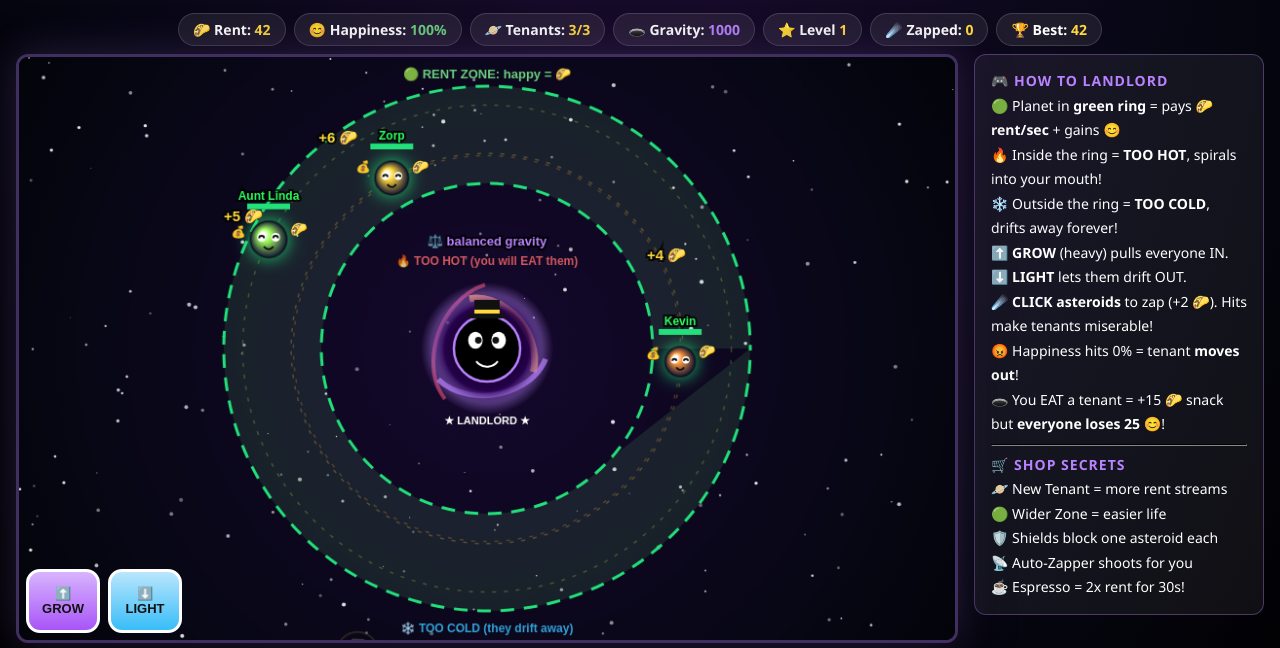
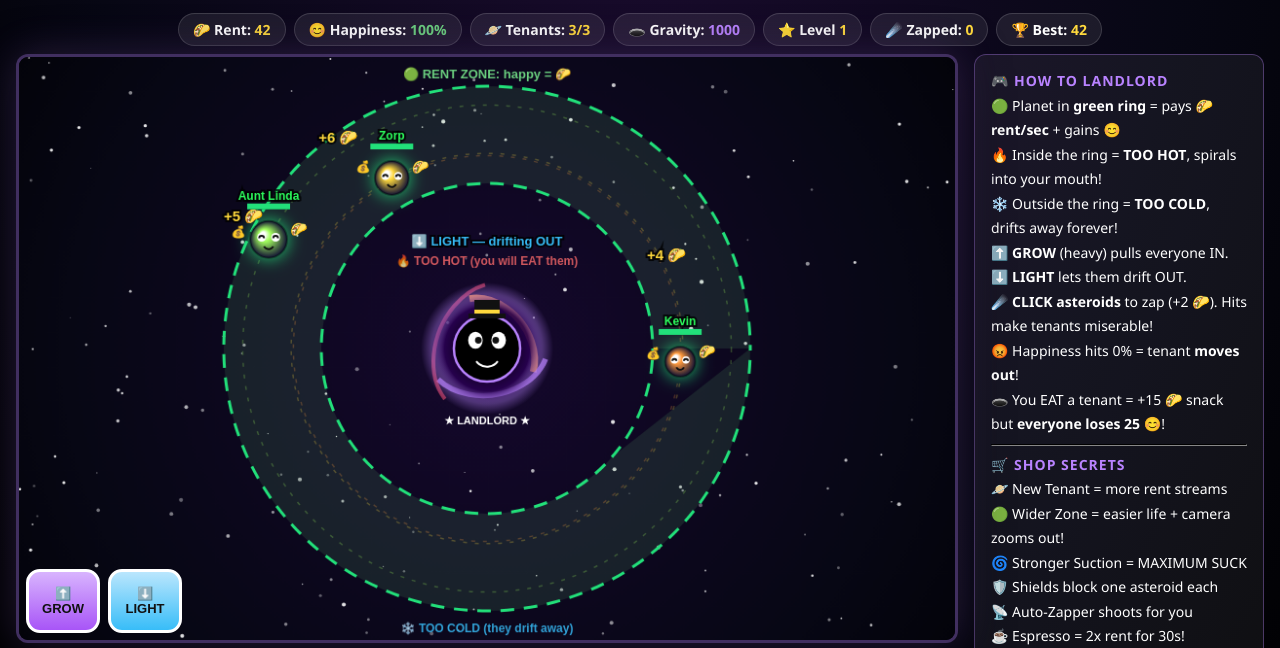
Before and after one commit to samuterry3/sam.terryfamily.com, a plain HTML site: page black-hole-landlord.html in a window 1280 px wide. Both pictures are taken after a click on the button "▶ COLLECT RENT!". Shown: the part 145-793 px from the top of the page. Drawn offline with Linux system fonts and the light colour scheme.

Commit message:
Black Hole Landlord: stronger suction upgrade, bigger ring, camera zoom-out

```diff
--- a/black-hole-landlord.html
+++ b/black-hole-landlord.html
@@ -127,7 +127,7 @@
       🟢 Keep planets inside the <b style="color:#6bcf7f">GREEN RENT ZONE</b> and they pay you <b style="color:#ffd93d">🌮 rent</b> every second.<br>
       🔥 Too close = <b style="color:#ff6b6b">TOO HOT</b> (they'll fall in and you'll EAT them!). ❄️ Too far = <b style="color:#38bdf8">TOO COLD</b> (they freeze &amp; move out!).<br>
       ☄️ <b>Click / tap asteroids</b> to ZAP them before they smack your tenants!<br>
-      🛒 Spend rent on new tenants, wider zones, shields &amp; auto-zappers. Survive as long as you can!
+      🛒       Spend rent on new tenants, wider zones, stronger suction, shields &amp; auto-zappers. Survive as long as you can!
     </p>
     <button class="epic" id="btnPlay">▶ COLLECT RENT!</button>
     <div style="font-weight:800;color:#ffd93d;" id="menuBest">🏆 Best fortune: 0 🌮</div>
@@ -173,7 +173,8 @@
   <hr style="border-color:#333">
   <span class="how">🛒 SHOP SECRETS</span>
   <div>🪐 New Tenant = more rent streams</div>
-  <div>🟢 Wider Zone = easier life</div>
+  <div>🟢 Wider Zone = easier life + camera zooms out!</div>
+  <div>🌀 Stronger Suction = MAXIMUM SUCK</div>
   <div>🛡️ Shields block one asteroid each</div>
   <div>📡 Auto-Zapper shoots for you</div>
   <div>☕ Espresso = 2x rent for 30s!</div>
@@ -207,7 +208,9 @@
 let coins = 0, totalEarned = 0, zapped = 0, tenantsServed = 0, eatenCount = 0, leftCount = 0;
 let level = 1, levelT = 0;
 let mass = 1000, targetMass = 1000;
-const MASS_MIN = 500, MASS_MAX = 2000, MASS_RATE = 650;
+const MASS_MIN = 500;
+let MASS_MAX = 2600, MASS_RATE = 750, suckLv = 0; // suction upgradeable in shop!
+let camZoom = 1; // eases out as the rent ring grows so it always fits on screen
 const MU_PER_MASS = 1400; // mu = mass * 1400 -> circular orbit ~80px/s at r=220
 let zoneIn = 170, zoneOut = 270, zoneWiden = 0;
 let rentMult = 1, rentMultT = 0;
@@ -265,7 +268,8 @@
 }
 function floater(x,y,text,color){ floaters.push({x,y,text,life:90,color:color||'#fff'}); }
 function ehRadius(){ return 18 + mass*0.016; }
-function zoneRadii(){ return { zi: zoneIn - zoneWiden, zo: zoneOut + zoneWiden }; }
+function zoneRadii(){ return { zi: Math.max(95, zoneIn - zoneWiden*0.4), zo: zoneOut + zoneWiden }; }
+function screenToWorld(sx,sy){ return { x: CX + (sx-CX)/camZoom, y: CY + (sy-CY)/camZoom }; }
 
 /* stars */
 const stars=[];
@@ -348,10 +352,12 @@
 
 /* ---------------- ASTEROIDS ---------------- */
 function spawnAsteroid(){
+  // spawn just outside the currently-visible world rect (accounts for camera zoom-out)
+  const hx=(W/2)/camZoom+50, hy=(H/2)/camZoom+50;
   const side=(Math.random()*4)|0;
   let x,y;
-  if(side===0){ x=rand(0,W); y=-30; } else if(side===1){ x=W+30; y=rand(0,H); }
-  else if(side===2){ x=rand(0,W); y=H+30; } else { x=-30; y=rand(0,H); }
+  if(side===0){ x=CX+rand(-hx,hx); y=CY-hy; } else if(side===1){ x=CX+hx; y=CY+rand(-hy,hy); }
+  else if(side===2){ x=CX+rand(-hx,hx); y=CY+hy; } else { x=CX-hx; y=CY+rand(-hy,hy); }
   // aim near center with offset so some threaten the ring and some miss
   const tx=CX+rand(-260,260), ty=CY+rand(-200,200);
   const d=Math.hypot(tx-x,ty-y)||1;
@@ -376,6 +382,7 @@
   time=0; playTime=0; level=1; levelT=0; shake=0;
   coins=0; totalEarned=0; zapped=0; tenantsServed=0; eatenCount=0; leftCount=0;
   mass=1000; targetMass=1000;
+  MASS_MAX=2600; suckLv=0; camZoom=1;
   zoneWiden=0; rentMult=1; rentMultT=0; autoZapper=false; autoZapCD=0;
   planets=[]; asteroids=[]; particles=[]; floaters=[]; rays=[];
   nameIdx=0;
@@ -404,8 +411,10 @@
 const SHOP = [
   {id:'tenant', name:'🪐 New Tenant', cost:()=>100, desc:'A fresh rent-paying planet spirals in. Max 6.', can:()=>planets.length<6,
     buy(){ spawnPlanet(true); }},
-  {id:'zone', name:'🟢 Wider Rent Zone', cost:()=>80+zoneWiden*10, desc:'+15px green ring each side. Max 4.', can:()=>zoneWiden<60,
-    buy(){ zoneWiden+=15; }},
+  {id:'zone', name:'🟢 Wider Rent Zone', cost:()=>80+zoneWiden*2, desc:'+25px outer ring, camera zooms out to fit! Max 5.', can:()=>zoneWiden<125,
+    buy(){ zoneWiden+=25; say('🔭 Bigger ring! Zooming out to fit your empire!'); }},
+  {id:'suck', name:'🌀 Stronger Suction', cost:()=>120+suckLv*130, desc:'+400 max gravity. Suck tenants in HARD. Max Lv 3!', can:()=>suckLv<3,
+    buy(){ suckLv++; MASS_MAX+=400; targetMass=Math.min(targetMass,MASS_MAX); }},
   {id:'shield', name:'🛡️ Shields for ALL', cost:()=>120, desc:'Every tenant blocks the next asteroid hit.', can:()=>true,
     buy(){ planets.forEach(p=>p.shield=true); }},
   {id:'espresso', name:'☕ Tenant Espresso', cost:()=>150, desc:'2x rent for 30 seconds. They LOVE it.', can:()=>rentMultT<=0,
@@ -464,7 +473,8 @@
 canvas.addEventListener('mousedown',e=>{
   ac();
   if(state!=='play'||paused)return;
-  const p=canvasPos(e);
+  const s=canvasPos(e);
+  const p=screenToWorld(s.x,s.y); // clicks must account for camera zoom
   // click asteroid to zap?
   for(const a of asteroids){
     if(Math.hypot(a.x-p.x,a.y-p.y) < a.r+16){
@@ -478,7 +488,8 @@
   if(state!=='play'||paused)return;
   const t=e.changedTouches[0];
   const r=canvas.getBoundingClientRect();
-  const px=(t.clientX-r.left)*(canvas.width/r.width), py=(t.clientY-r.top)*(canvas.height/r.height);
+  const wpos=screenToWorld((t.clientX-r.left)*(canvas.width/r.width), (t.clientY-r.top)*(canvas.height/r.height));
+  const px=wpos.x, py=wpos.y;
   // ignore touches on the GROW/LIGHT buttons (they're DOM above canvas)
   for(const a of asteroids){
     if(Math.hypot(a.x-px,a.y-py) < a.r+24){
@@ -608,7 +619,8 @@
   for(const a of asteroids){
     if(a.dead)continue;
     a.x+=a.vx*dt; a.y+=a.vy*dt; a.spin+=a.vr*dt;
-    if(a.x<-60||a.x>W+60||a.y<-60||a.y>H+60){ a.dead=true; continue; }
+    const chx=(W/2)/camZoom+90, chy=(H/2)/camZoom+90;
+    if(a.x<CX-chx||a.x>CX+chx||a.y<CY-chy||a.y>CY+chy){ a.dead=true; continue; }
     for(const p of planets){
       if(p.leaving||p.dead)continue;
       const rr=p.r+a.r;
@@ -672,6 +684,13 @@
     ctx.beginPath(); ctx.arc(s.x,s.y,s.r,0,7); ctx.fill();
   }
   ctx.globalAlpha=1;
+
+  // camera: zoom out as the rent ring grows so it always fits (1 = base size)
+  const zc0=zoneRadii();
+  const wantZoom = Math.max(0.5, Math.min(1, (270+80)/(zc0.zo+80)));
+  camZoom += (wantZoom-camZoom)*Math.min(1,dt*2);
+  ctx.save();
+  ctx.translate(CX,CY); ctx.scale(camZoom,camZoom); ctx.translate(-CX,-CY);
 
   const z=zoneRadii(), eh=ehRadius();
 
@@ -903,7 +922,8 @@
     ctx.fillText(label,CX,CY-eh-72);
     ctx.restore();
   }
-  ctx.restore();
+  ctx.restore(); // pop camera zoom
+  ctx.restore(); // pop shake
 }
 
 requestAnimationFrame(loop);
```
